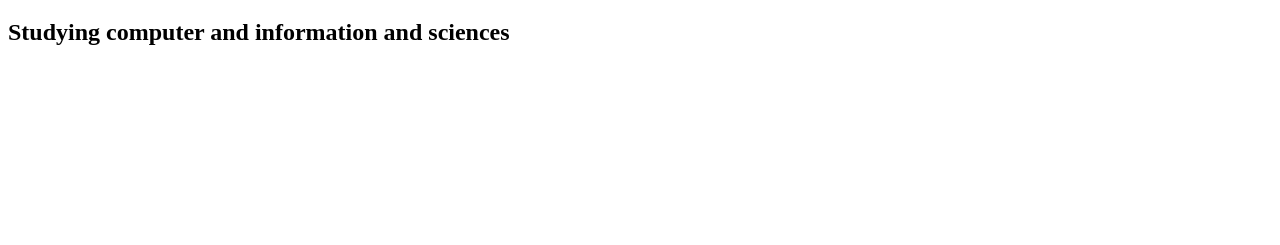
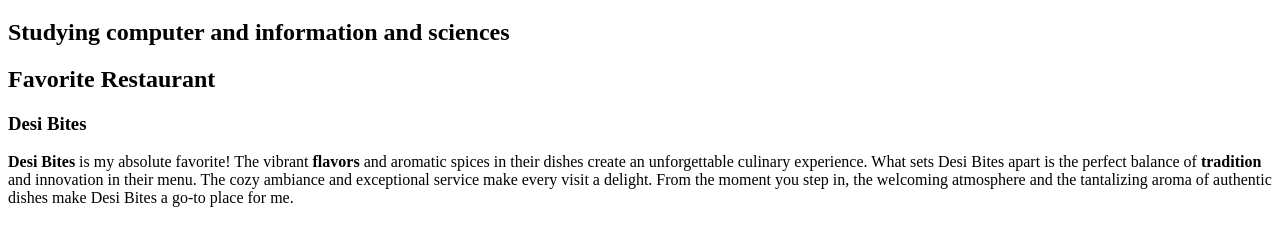
Before and after one commit to 44-563-Web-Apps-S24/44563-webapps-s24-assignment3-DivyaTalla01, a plain HTML site: page index.html in a window 1280 px wide. Shown: the part 61-306 px from the top of the page. Drawn offline with Linux system fonts and the light colour scheme.

Commit message:
Add content about favorite restaurant

```diff
--- a/index.html
+++ b/index.html
@@ -9,5 +9,16 @@
     <h1>Divya Talla</h1>
     <h2>Studying computer and information and sciences</h2>
 
+    <h2>Favorite Restaurant</h2>
+    <h3><strong>Desi Bites</strong></h3>
+
+    <p>
+        <strong>Desi Bites</strong> is my absolute favorite! The vibrant <strong>flavors</strong> and aromatic spices in
+        their dishes create an unforgettable culinary experience. What sets Desi Bites apart is the perfect balance of
+        <strong>tradition</strong> and innovation in their menu. The cozy ambiance and exceptional service make every
+        visit a delight. From the moment you step in, the welcoming atmosphere and the tantalizing aroma of authentic
+        dishes make Desi Bites a go-to place for me.
+    </p>
+
 </body>
 </html>
```
